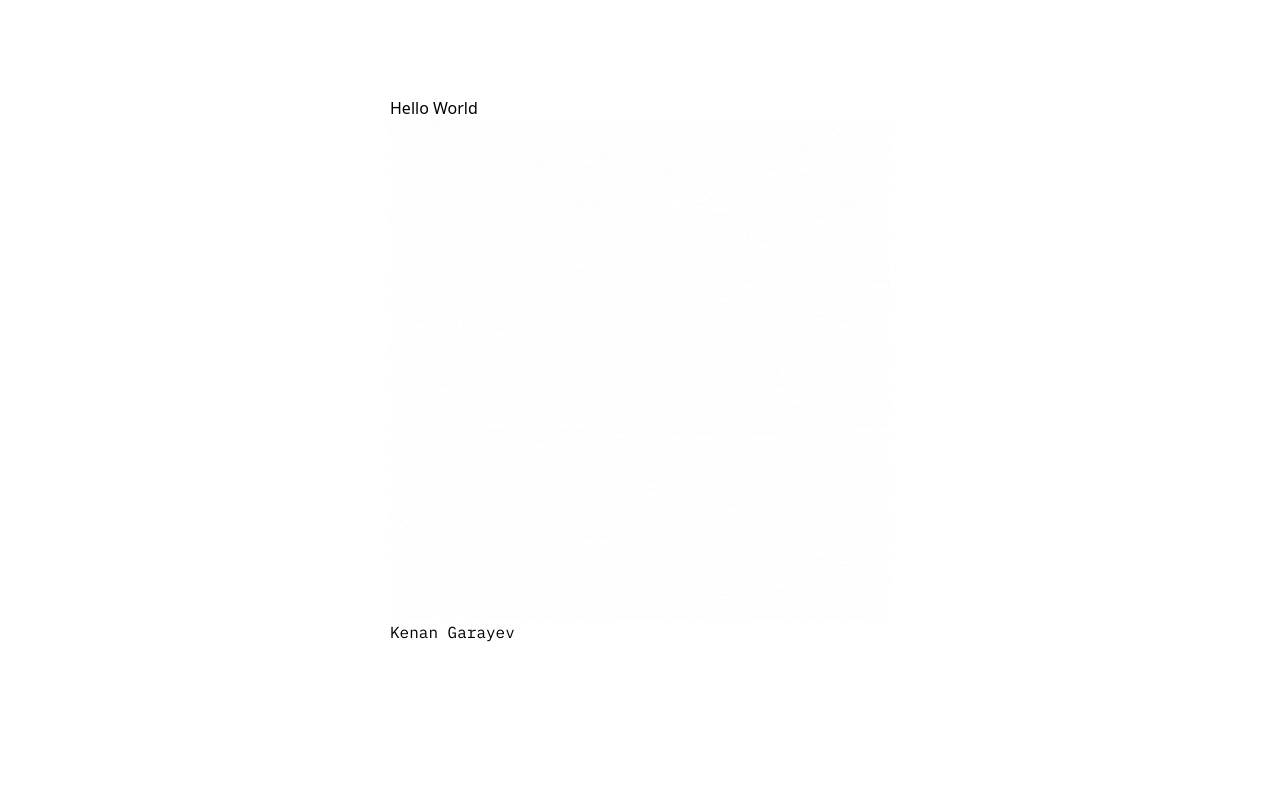
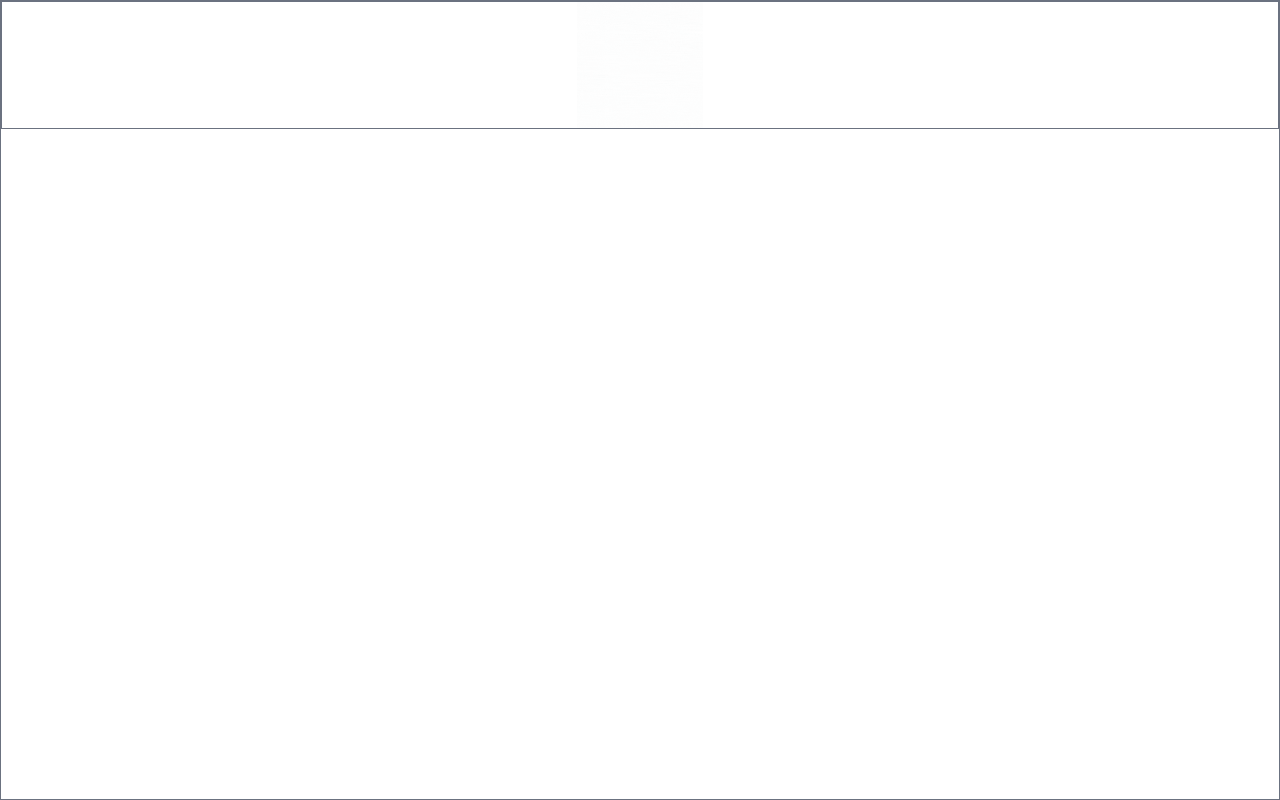
Before and after one commit to kgarayev/portfolio, a Next.js app: page / in a window 1280 px wide. Built offline with nearby package versions, Linux system fonts and the light colour scheme.

Commit message:
logo stuff

```diff
--- a/src/components/Header.tsx
+++ b/src/components/Header.tsx
@@ -2,8 +2,10 @@ import Logo from "./Logo";
 
 const Header = () => {
   return (
-    <div>
-      <Logo></Logo>
+    <div className="flex justify-center border border-gray-500 w-full h-32 ">
+      <div className="h-full">
+        <Logo></Logo>
+      </div>
     </div>
   );
 };
--- a/src/components/Interface.tsx
+++ b/src/components/Interface.tsx
@@ -3,22 +3,19 @@ import MainTemplate from "./MainTemplate";
 
 const Interface = () => {
   return (
-    <>
-      <div>
-        Hello World
-        <MainTemplate />
-        {/* include routes here  */}
-      </div>
+    <div className="flex w-full">
+      <MainTemplate />
+      {/* include routes here  */}
+    </div>
 
-      {/* <Routes>
+    /* <Routes>
         <Route path="/" element={<Welcome />} />
 
         <Route
           path="/register"
           element={<Template component={registerComponent} />}
         />
-      </Routes> */}
-    </>
+      </Routes> */
   );
 };
 
--- a/src/components/Logo.tsx
+++ b/src/components/Logo.tsx
@@ -1,7 +1,7 @@
 const Logo = () => {
   return (
-    <div>
-      <img src="/5.gif" alt="logo" />
+    <div className="h-full">
+      <img src="/5.gif" alt="logo" className="h-full" />
     </div>
   );
 };
--- a/src/components/MainTemplate.tsx
+++ b/src/components/MainTemplate.tsx
@@ -2,9 +2,8 @@ import Header from "./Header";
 
 const MainTemplate = () => {
   return (
-    <div>
+    <div className="border border-gray-500 w-full">
       <Header></Header>
-      <h1 className={"font-ibmPlexMono"}>Kenan Garayev</h1>
     </div>
   );
 };
--- a/src/pages/index.tsx
+++ b/src/pages/index.tsx
@@ -2,9 +2,7 @@ import Interface from "@/components/Interface";
 
 const Home = () => {
   return (
-    <main
-      className={`flex min-h-screen flex-col items-center justify-between p-24 bg-white`}
-    >
+    <main className={`flex min-h-screen bg-white`}>
       <Interface />
     </main>
   );
```
